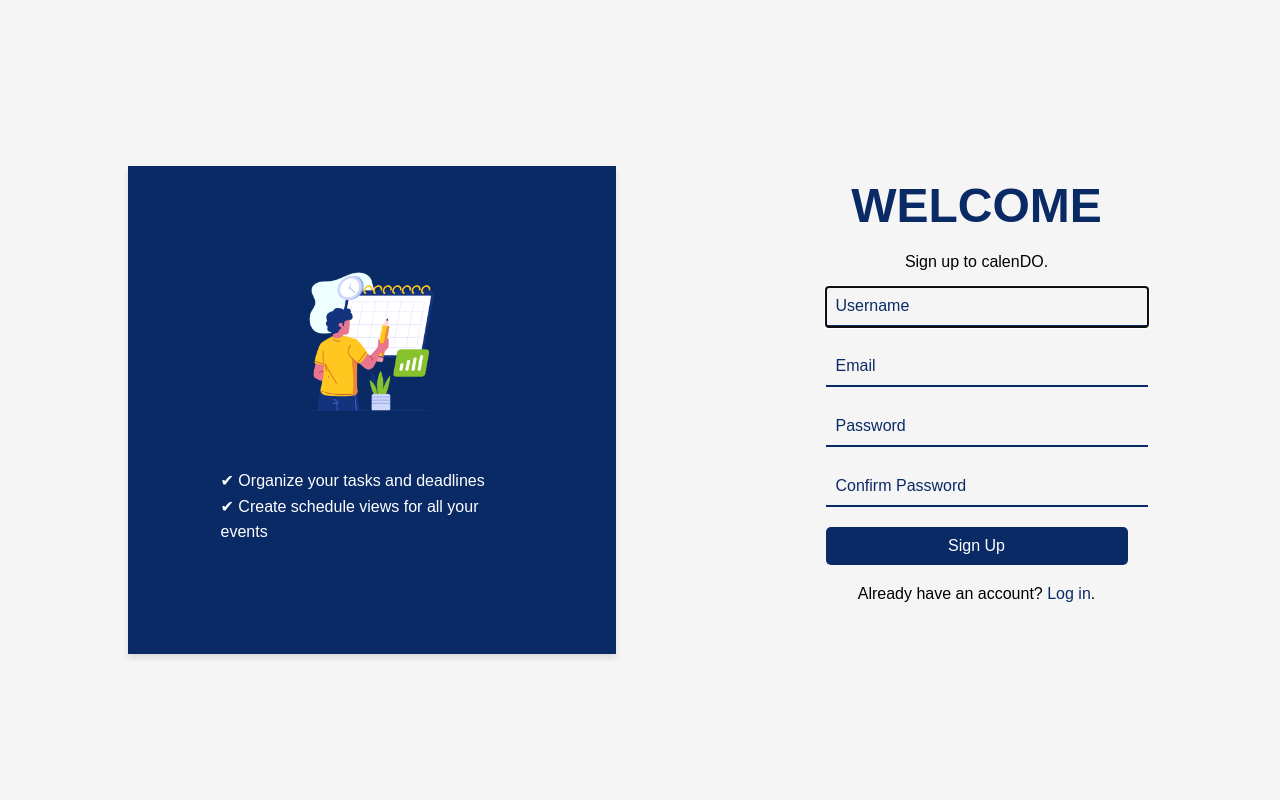
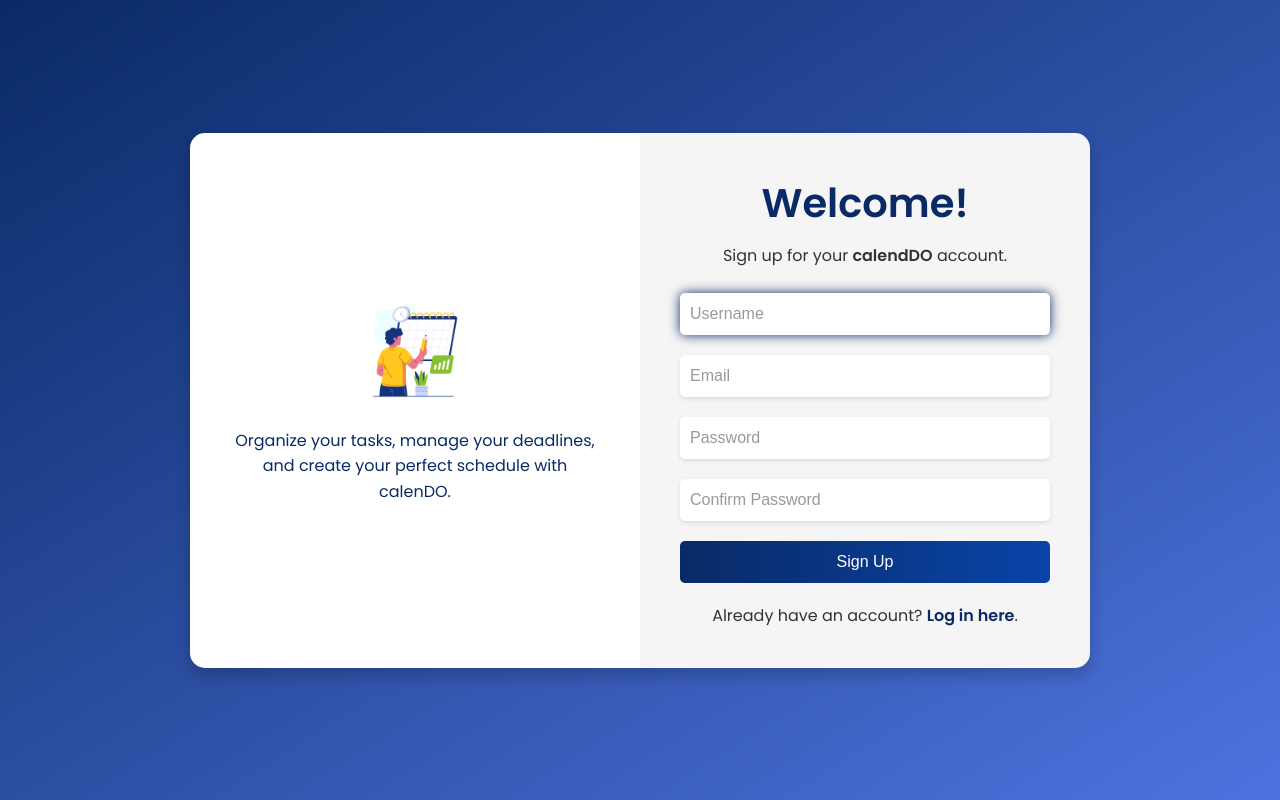
Before and after one commit to mebcrtz/calenDO, a Django app: page /signup/ in a window 1280 px wide. Run offline with Django 5.2, Linux system fonts and the light colour scheme.

Commit message:
[update] improved login and signup

```diff
--- a/project/project/settings.py
+++ b/project/project/settings.py
@@ -11,6 +11,7 @@ https://docs.djangoproject.com/en/5.1/ref/settings/
 """
 
 from pathlib import Path
+import os
 
 # Build paths inside the project like this: BASE_DIR / 'subdir'.
 BASE_DIR = Path(__file__).resolve().parent.parent
@@ -117,6 +118,8 @@ LOGIN_URL = 'login'
 STATIC_URL = 'static/'
 STATICFILES_DIRS = [BASE_DIR / 'static']
 
+MEDIA_URL = '/media/'
+MEDIA_ROOT = BASE_DIR / 'media'
 # Default primary key field type
 # https://docs.djangoproject.com/en/5.1/ref/settings/#default-auto-field
 
--- a/project/templates/auth/signup.html
+++ b/project/templates/auth/signup.html
@@ -5,140 +5,113 @@
     <meta charset="UTF-8">
     <meta name="viewport" content="width=device-width, initial-scale=1.0">
     <title>Signup - calenDO</title>
+    <link href="https://fonts.googleapis.com/css2?family=Poppins:wght@300;400;600&display=swap" rel="stylesheet">
 <style>
+    * {
+        margin: 0;
+        padding: 0;
+        box-sizing: border-box;
+    }
     body {
-    font-family: Arial, sans-serif;
-    margin: 0;
-    display: flex;
-    justify-content: center;
-    align-items: center;
-    min-height: 100vh;
-    background-color: #f5f5f5;
+        font-family: 'Poppins', sans-serif;
+        display: flex;
+        justify-content: center;
+        align-items: center;
+        min-height: 100vh;
+        background: linear-gradient(to bottom right, #0a2a66, #4e73df);
+        color: #333;
     }
     .container {
         display: flex;
-        max-width: 1000px;
+        max-width: 900px;
         width: 100%;
-        margin-right: 30px;
-        margin-left: 5px;
-        align-items: flex-start;
+        box-shadow: 0 8px 16px rgba(0, 0, 0, 0.2);
+        border-radius: 15px;
+        overflow: hidden;
+        transition: transform 0.3s ease, box-shadow 0.3s ease;
+    }
+    .container:hover {
+        transform: scale(1.02);
+        box-shadow: 0 12px 24px rgba(0, 0, 0, 0.2);
     }
     .left {
-        background: #0a2a66;
-        color: white;
-        padding: 93px;
-        margin-right: 20%;
-        margin-top: 20px;
-        box-shadow: 0 4px 6px rgba(0, 0, 0, 0.1);
+        background: white;
+        color: #0a2a66;
+        padding: 40px;
+        display: flex;
+        flex-direction: column;
+        justify-content: center;
+        align-items: center;
         width: 50%;
+        text-align: center;
     }
     .left img {
-        width: 300px;
-        margin-bottom: 20px;
-    }
-    .left h2 {
+        width: 200px;
         margin-bottom: 20px;
     }
     .left p {
-        text-align: left;
+        font-size: 1rem;
         line-height: 1.6;
     }
     .right {
-        margin-left: 10px; /* Add some spacing between the sections */
+        background: #f5f5f5;
+        padding: 40px;
         width: 50%;
+        display: flex;
+        flex-direction: column;
+        justify-content: center;
+        text-align: center;
     }
-    .right h1 {
-        font-size: 24px;
-        margin-bottom: 20px;
+    h1 {
+        font-size: 2.5rem;
+        font-weight: 600;
+        color: #0a2a66;
+        margin-bottom: 10px;
     }
     .form-group {
         margin-bottom: 20px;
+        position: relative;
     }
     .form-group input {
         width: 100%;
-        padding: 10px;
+        padding: 12px 10px;
         font-size: 16px;
         border: none;
-        border-bottom: 2px solid #0a2a66;
-        border-radius: 0;
-        background-color: transparent;
-        color: #0a2a66;
+        border-radius: 5px;
+        box-shadow: 0 2px 4px rgba(0, 0, 0, 0.1);
+        transition: box-shadow 0.3s ease;
+    }
+    .form-group input:focus {
+        outline: none;
+        box-shadow: 0 0 12px #0a2a66;
+    }
+    .form-group input::placeholder {
+        color: #999;
     }
     .form-group button {
         width: 100%;
-        padding: 10px;
+        padding: 12px;
         font-size: 16px;
-        background: #0a2a66;
+        background: linear-gradient(to right, #0a2a66, #0944a8);
         color: white;
         border: none;
         border-radius: 5px;
         cursor: pointer;
-    }
-    .form-group input::placeholder {
-        color: #0a2a66; /* Set placeholder color */
+        transition: background 0.3s ease, transform 0.3s ease;
     }
     .form-group button:hover {
-        background: #0944a8;
-    }
-    .or {
-        text-align: center;
-        margin: 20px 0;
-    }
-    .alt-signup {
-        display: flex;
-        flex-direction: column;
-        gap: 10px;
-    }
-    .alt-signup button {
-        padding: 10px 20px;
-        font-size: 16px;
-        background: #eaeaea;
-        border: 1px solid #ccc;
-        border-radius: 5px;
-        cursor: pointer;
-        width: 100%;
-    }
-    .alt-signup button:hover {
-        background: #ddd;
-    }
-    .signin-link {
-        text-align: center;
-        margin-top: 20px;
+        background: linear-gradient(to right, #0944a8, #0a2a66);
+        transform: translateY(-2px);
     }
     .signin-link a {
         color: #0a2a66;
         text-decoration: none;
+        font-weight: 600;
+        transition: color 0.3s ease;
     }
     .signin-link a:hover {
         text-decoration: underline;
-    }
-    .center-align {
-        text-align: center;
-        color: #0a2a66;
-        font-size: 3em; /* Adjust the size as needed */
-        font-weight: bold; /* Make the text bold */
-    }
-    .or-line {
-        display: flex;
-        align-items: center;
-        text-align: center;
-        margin: 20px 0;
-        color: #0a2a66;
-        margin-top: 50px;
-    }
-    .or-line::before,
-    .or-line::after {
-        content: '';
-        flex: 1;
-        border-bottom: 3px solid #000;
-        margin-right: 20px;
-        margin-left: 30px;
-    }
-    .or-line:not(:empty)::before {
-        margin-right: .50em;
-    }
-    .or-line:not(:empty)::after {
-        margin-left: .50em;
+        color: #063a8e;
     }
     .error-message ul {
         list-style-type: none;
@@ -146,62 +119,71 @@
         font-size: 14px;
         margin-top: 5px;
     }
+    .or-line {
+        display: flex;
+        align-items: center;
+        justify-content: center;
+        margin: 20px 0;
+    }
+    .or-line::before, .or-line::after {
+        content: '';
+        flex: 1;
+        border-bottom: 1px solid #ccc;
+        margin: 0 10px;
+    }
 </style>
 </head>
 <body>
     <div class="container">
-        <!-- Left Section (Inside the Box) -->
+        <!-- Left Section -->
         <div class="left">
             <img src="{% static 'images/signup.png' %}" alt="Plan Includes">
-            <p>✔ Organize your tasks and deadlines<br>
-               ✔ Create schedule views for all your events</p>
+            <p>Organize your tasks, manage your deadlines, and create your perfect schedule with calenDO.</p>
         </div>
 
-        <!-- Right Section (Outside the Box) -->
-        <div class="right" style="text-align:center;">
-            <h1 class="center-align" style="font-size: 3em; font-weight: bold;">WELCOME</h1>
-            <p>Sign up to calenDO.</p>
-
+        <!-- Right Section -->
+        <div class="right">
+            <h1>Welcome!</h1>
+            <p>Sign up for your <b>calendDO</b> account.</p>
+            <br>
             <form method="POST" action="">
                 {% csrf_token %}
-                <!-- Display non-field errors -->
+                <!-- Non-field errors -->
                 {% if form.non_field_errors %}
                     <div class="error-message">
-                        {{ form.non_field_errors }}
+                        <ul>
+                            {{ form.non_field_errors }}
+                        </ul>
                     </div>
                 {% endif %}
                 <div class="form-group">
-                    <!-- Display field-specific errors -->
                     {% if form.username.errors %}
                         <div class="error-message">
-                            {{ form.username.errors }}
+                            <ul>{{ form.username.errors }}</ul>
                         </div>
                     {% endif %}
                     {{ form.username }}
                 </div>
                 <div class="form-group">
-                    <!-- Display field-specific errors -->
                     {% if form.email.errors %}
                         <div class="error-message">
-                            {{ form.email.errors }}
+                            <ul>{{ form.email.errors }}</ul>
                         </div>
                     {% endif %}
                     {{ form.email }}
                 </div>
                 <div class="form-group">
-                    <!-- Display field-specific errors -->
                     {% if form.password1.errors %}
                         <div class="error-message">
-                            {{ form.password1.errors }}
+                            <ul>{{ form.password1.errors }}</ul>
                         </div>
                     {% endif %}
                     {{ form.password1 }}
                 </div>
                 <div class="form-group">
-                    <!-- Display field-specific errors -->
                     {% if form.password2.errors %}
                         <div class="error-message">
-                            {{ form.password2.errors }}
+                            <ul>{{ form.password2.errors }}</ul>
                         </div>
                     {% endif %}
                     {{ form.password2 }}
@@ -210,10 +192,10 @@
                     <button type="submit">Sign Up</button>
                 </div>
             </form>
-
             <div class="signin-link">
-                <p>Already have an account? <a href="{% url 'login' %}">Log in</a>.</p>
+                <p>Already have an account? <a href="{% url 'login' %}">Log in here</a>.</p>
             </div>
         </div>
+    </div>
 </body>
 </html>
```
Also changed, not shown: project/templates/auth/login.html (+79 -113 lines).
